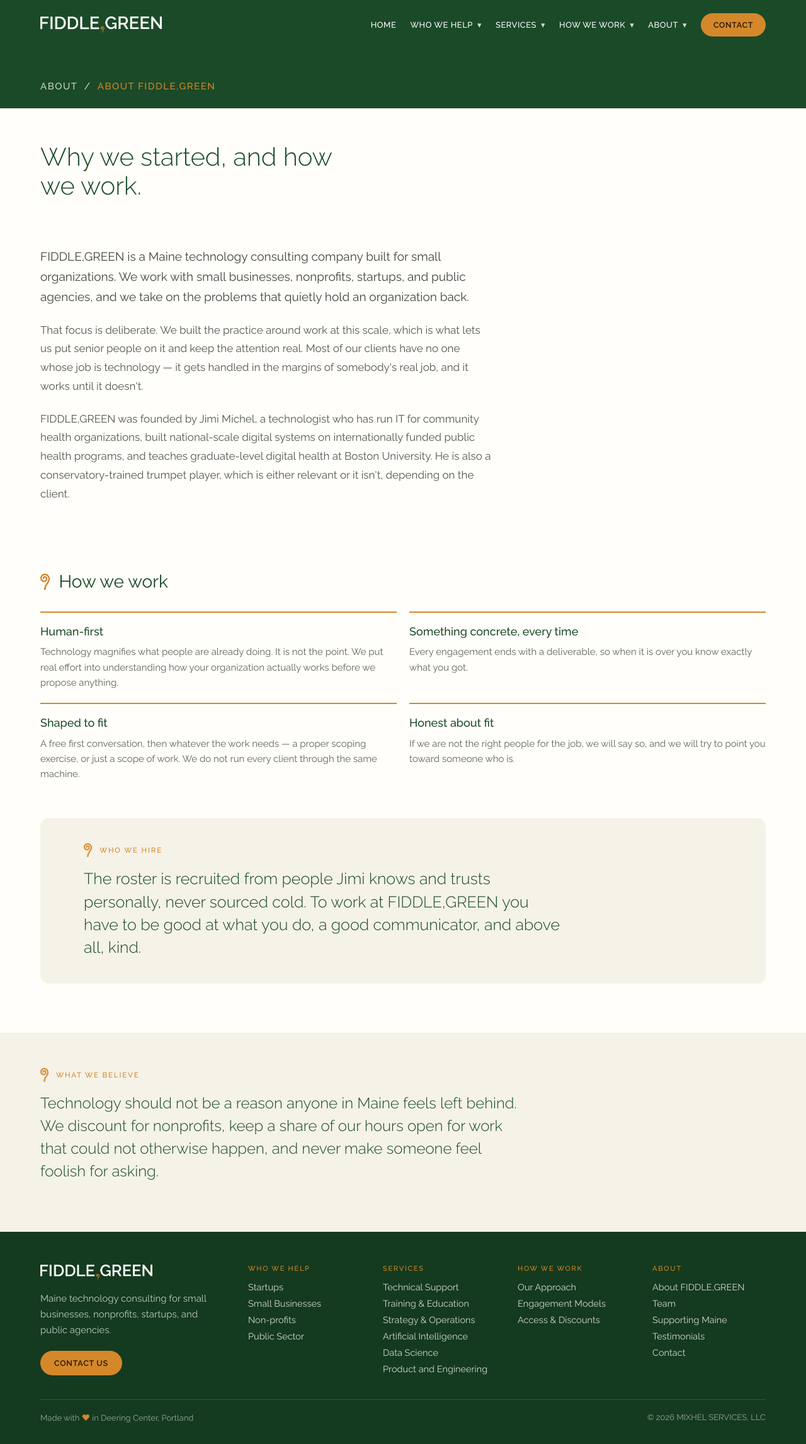
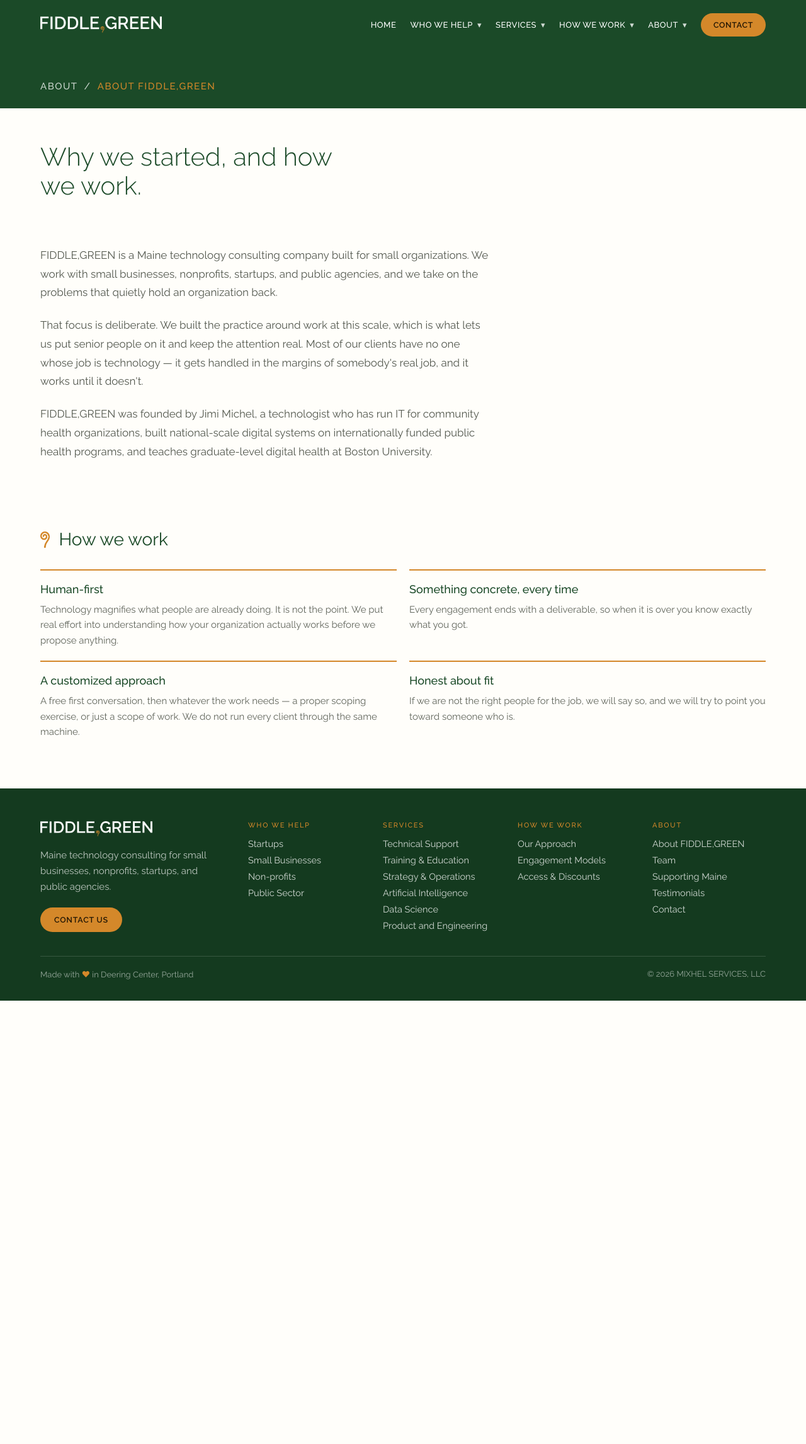
Before and after one commit to TREE-BUB/fiddle-green, a Jekyll site: the page built from about/fiddle-green.html, in a window 1280 px wide. Shown: the whole page at 63% size. Built offline with Jekyll 4.4.1, drawn with Linux system fonts in a browser that asks for light colours; after the commit the page ends 1589 px from its top, so only the background shows below that.

Commit message:
Trim the Team and About pages, retitle the Maine commitments
Team is just the roster now. The statement headline and the associate bench
section are gone, and the bench-band rhythm rule goes with them since nothing
else used it. The page keeps an h1 so it still has a heading of its own — a
plain one naming what the page is.

About FIDDLE,GREEN drops the prose__lede modifier from the opening paragraph,
which was setting it two points larger and darker than the two below it, so
the story now runs at one size. Also drops the trumpet aside, renames "Shaped
to fit" to "A customized approach", and removes the Who we hire panel and the
What we believe callout.

Supporting Maine: "We do not bill travel time for in-state work" and "We give
back".

Co-Authored-By: Claude Opus 5 <noreply@anthropic.com>
Claude-Session: https://claude.ai/code/session_01XppToRbB6dVh7iHvde6s9n

```diff
--- a/about/fiddle-green.html
+++ b/about/fiddle-green.html
@@ -5,13 +5,13 @@ title: About FIDDLE,GREEN
 parent_title: About
 parent_url: /about/
 headline: Why we started, and how we work.
-description: Where FIDDLE,GREEN came from, who we hire, and what stays the same on every engagement.
+description: Where FIDDLE,GREEN came from, and what stays the same on every engagement.
 ---
 <section class="band band--cream story-band" id="about-story">
   <div class="prose">
-    <p class="prose__lede">FIDDLE,GREEN is a Maine technology consulting company built for small organizations. We work with small businesses, nonprofits, startups, and public agencies, and we take on the problems that quietly hold an organization back.</p>
+    <p>FIDDLE,GREEN is a Maine technology consulting company built for small organizations. We work with small businesses, nonprofits, startups, and public agencies, and we take on the problems that quietly hold an organization back.</p>
     <p>That focus is deliberate. We built the practice around work at this scale, which is what lets us put senior people on it and keep the attention real. Most of our clients have no one whose job is technology — it gets handled in the margins of somebody's real job, and it works until it doesn't.</p>
-    <p>FIDDLE,GREEN was founded by Jimi Michel, a technologist who has run IT for community health organizations, built national-scale digital systems on internationally funded public health programs, and teaches graduate-level digital health at Boston University. He is also a conservatory-trained trumpet player, which is either relevant or it isn't, depending on the client.</p>
+    <p>FIDDLE,GREEN was founded by Jimi Michel, a technologist who has run IT for community health organizations, built national-scale digital systems on internationally funded public health programs, and teaches graduate-level digital health at Boston University.</p>
   </div>
 </section>
 
@@ -27,7 +27,7 @@ description: Where FIDDLE,GREEN came from, who we hire, and what stays the same
       <p>Every engagement ends with a deliverable, so when it is over you know exactly what you got.</p>
     </div>
     <div class="rule-card">
-      <h3>Shaped to fit</h3>
+      <h3>A customized approach</h3>
       <p>A free first conversation, then whatever the work needs — a proper scoping exercise, or just a scope of work. We do not run every client through the same machine.</p>
     </div>
     <div class="rule-card">
@@ -36,14 +36,3 @@ description: Where FIDDLE,GREEN came from, who we hire, and what stays the same
     </div>
   </div>
 </section>
-
-<section class="band band--cream believe-band">
-  <div class="panel">
-    {% include section-heading.html eyebrow="Who we hire" class="section-heading--eyebrow" %}
-    <p class="believe__lede">The roster is recruited from people Jimi knows and trusts personally, never sourced cold. To work at FIDDLE,GREEN you have to be good at what you do, a good communicator, and above all, kind.</p>
-  </div>
-</section>
-
-{% include callout.html
-   eyebrow="What we believe"
-   text="Technology should not be a reason anyone in Maine feels left behind. We discount for nonprofits, keep a share of our hours open for work that could not otherwise happen, and never make someone feel foolish for asking." %}
--- a/about/supporting-maine.html
+++ b/about/supporting-maine.html
@@ -7,10 +7,10 @@ parent_url: /about/
 headline: We are a Maine company, and we try to act like one.
 description: No billed travel time anywhere in Maine, and time set aside for pro bono work in whatever community we're working in.
 commitments:
-  - h: We do not bill travel time
+  - h: We do not bill travel time for in-state work
     p: Distance should not be the reason good technical help costs more Downeast or in the County than it does in Portland. We do not bill travel time to clients elsewhere in Maine. Actual travel expenses are passed through at cost for longer trips.
     meta: Statewide
-  - h: Time given back to the community
+  - h: We give back
     p: Wherever we are working, we set aside time for pro bono work in that community — free IT office hours at a nursing home, an afternoon with students at a local school, whatever is genuinely useful. You do not have to arrange it or ask for it.
     meta: Every visit
 ---
--- a/assets/css/style.scss
+++ b/assets/css/style.scss
@@ -1879,9 +1879,6 @@ a.contact-card__value {
 .relief-band  { padding-top: 66px; padding-bottom: 20px; }
 .probono-band { padding-top: 52px; padding-bottom: 20px; }
 .ask-band     { padding-top: 52px; padding-bottom: 74px; }
-/* The associate bench closes /about/team/, so it carries the bottom padding the
-   roster band above it deliberately does not. */
-.bench-band   { padding-top: 52px; padding-bottom: 74px; }
 /* Recent work closes the About hub, below the hub cards. */
 .work-band    { padding-top: 66px; padding-bottom: 78px; }
 
```
Also changed, not shown: about/team.html (+2 -11 lines), 5 other files.
